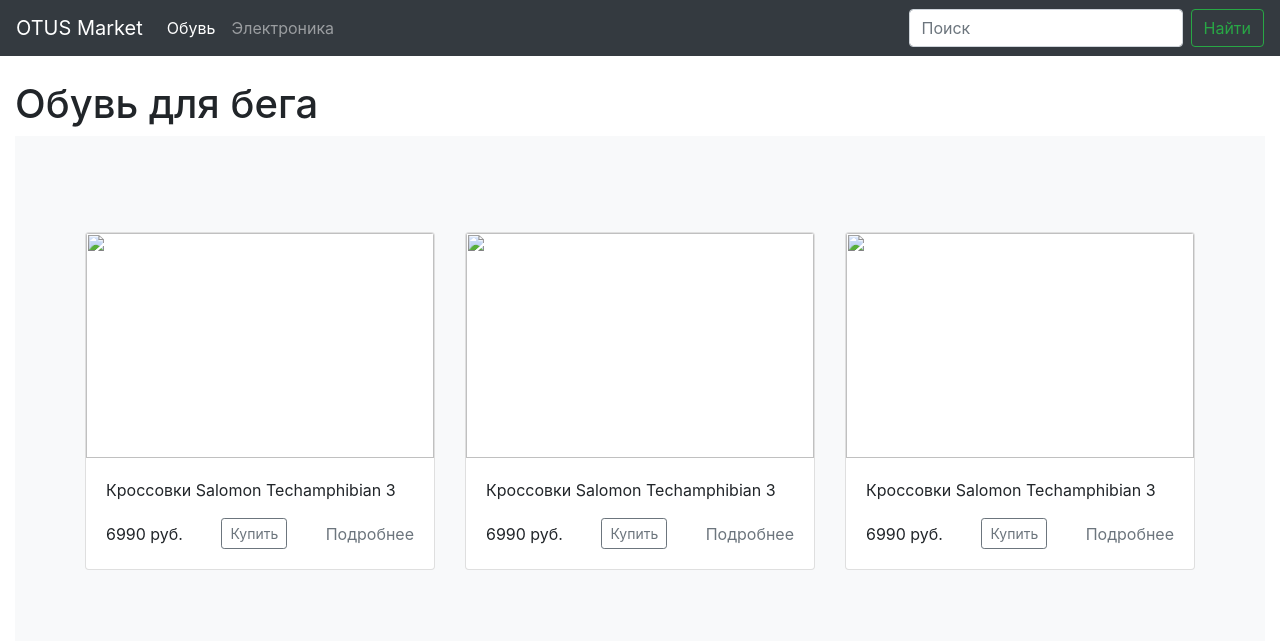
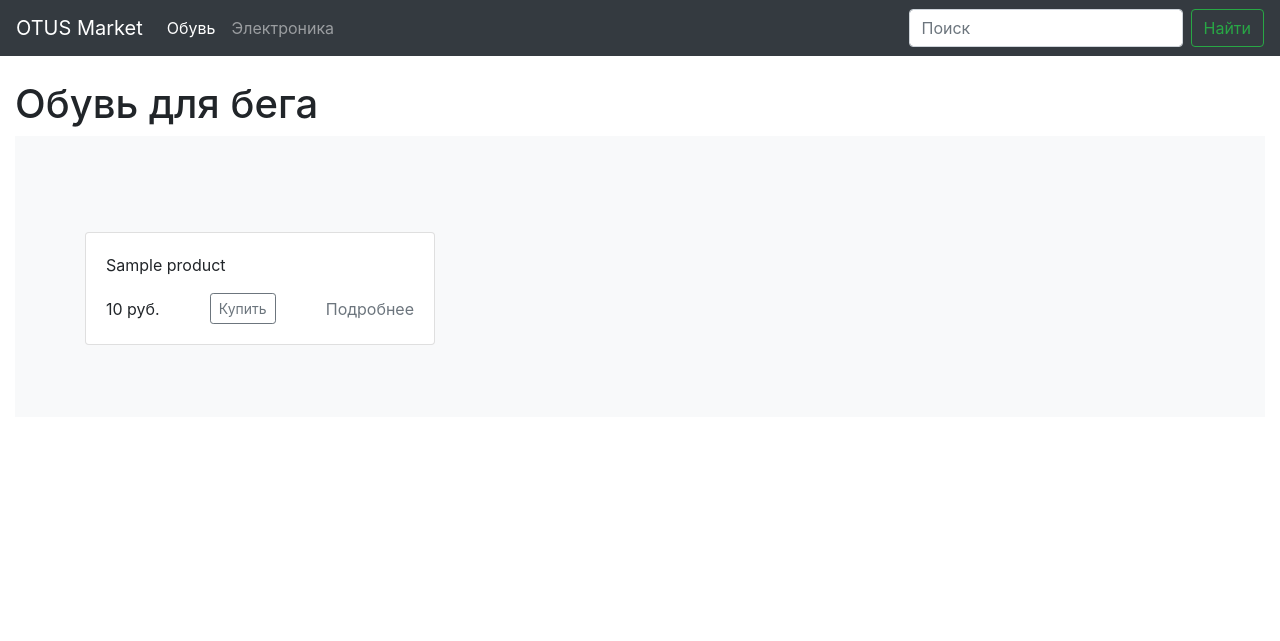
Before and after one commit to nikolnikon/otus_web_flask_market, a Flask app: template flask_market/templates/products/products_list.html in a window 1280 px wide. Shown: the top 641 px of the page. Run offline with Flask 2, Linux system fonts and the light colour scheme; the template is opened without the code that fills it: most values are stand-ins (such as "Sample title", 1, 10 or a date in 2020); parts of the project's set-up code (start-up, migrations or seed data) failed here and were passed over; some libraries are stand-ins or nearby versions.

Commit message:
Добавил в шаблон со списком продуктов данные из БД

```diff
--- a/flask_market/products/controllers.py
+++ b/flask_market/products/controllers.py
@@ -5,7 +5,9 @@ from flask_market.products.models import Product
 
 @products_app.route('/')
 def get_products_list():
-    return render_template('products/products_list.html')
+    # todo Здесь было бы неплохо добавить пагинацию, но я уже видеть не могу этот магазин
+    products = Product.query.all()
+    return render_template('products/products_list.html', products=products)
 
 
 @products_app.route('/<int:id>')
--- a/flask_market/templates/products/products_list.html
+++ b/flask_market/templates/products/products_list.html
@@ -9,45 +9,66 @@
     <div class="album py-5 bg-light">
         <div class="container mt-5">
             <div class="row">
+                {% for product in products %}
                     <div class="col-md-4">
                         <div class="card mb-4 box-shadow">
-                        <img class="card-img-top" src="http://via.placeholder.com/200x200" style="height: 225px; width: 100%; display: block;">
+                            {% for photo in product.photos %}
+                                {% if photo.is_main == True %}
+                                    <a href="{{ url_for('products_app.get_product', id=product.id) }}">
+                                        <img class="card-img-top" src="{{ url_for('static', filename=photo.path) }}" style="height: 225px; width: 100%; display: block;">
+                                    </a>
+                                {% endif %}
+                            {% endfor %}
                             <div class="card-body">
-                            <p class="card-text">Кроссовки Salomon Techamphibian 3</p>
+                                <p class="card-text">{{ product.name }}</p>
                                 <div class="d-flex justify-content-between align-items-center">
-                                <span>6990 руб.</span>
+                                    <span>{{ product.price }} руб.</span>
                                     <button type="button" class="btn btn-sm btn-outline-secondary">Купить</button>
-                                <a href="#" class="text-muted">Подробнее</a>
+                                    <a href="{{ url_for('products_app.get_product', id=product.id) }}" class="text-muted">Подробнее</a>
                                 </div>
                             </div>
                         </div>
                     </div>
-                <div class="col-md-4">
-                    <div class="card mb-4 box-shadow">
-                        <img class="card-img-top" src="http://via.placeholder.com/200x200" style="height: 225px; width: 100%; display: block;">
-                        <div class="card-body">
-                            <p class="card-text">Кроссовки Salomon Techamphibian 3</p>
-                            <div class="d-flex justify-content-between align-items-center">
-                                <span>6990 руб.</span>
-                                <button type="button" class="btn btn-sm btn-outline-secondary">Купить</button>
-                                <a href="#" class="text-muted">Подробнее</a>
-                            </div>
-                        </div>
-                    </div>
-                </div>
-                <div class="col-md-4">
-                    <div class="card mb-4 box-shadow">
-                        <img class="card-img-top" src="http://via.placeholder.com/200x200" style="height: 225px; width: 100%; display: block;">
-                        <div class="card-body">
-                            <p class="card-text">Кроссовки Salomon Techamphibian 3</p>
-                            <div class="d-flex justify-content-between align-items-center">
-                                <span>6990 руб.</span>
-                                <button type="button" class="btn btn-sm btn-outline-secondary">Купить</button>
-                                <a href="#" class="text-muted">Подробнее</a>
-                            </div>
-                        </div>
-                    </div>
-                </div>
+                {% endfor %}
+{#                <div class="col-md-4">#}
+{#                    <div class="card mb-4 box-shadow">#}
+{#                        <img class="card-img-top" src="http://via.placeholder.com/200x200" style="height: 225px; width: 100%; display: block;">#}
+{#                        <div class="card-body">#}
+{#                            <p class="card-text">Кроссовки Salomon Techamphibian 3</p>#}
+{#                            <div class="d-flex justify-content-between align-items-center">#}
+{#                                <span>6990 руб.</span>#}
+{#                                <button type="button" class="btn btn-sm btn-outline-secondary">Купить</button>#}
+{#                                <a href="#" class="text-muted">Подробнее</a>#}
+{#                            </div>#}
+{#                        </div>#}
+{#                    </div>#}
+{#                </div>#}
+{#                <div class="col-md-4">#}
+{#                    <div class="card mb-4 box-shadow">#}
+{#                        <img class="card-img-top" src="http://via.placeholder.com/200x200" style="height: 225px; width: 100%; display: block;">#}
+{#                        <div class="card-body">#}
+{#                            <p class="card-text">Кроссовки Salomon Techamphibian 3</p>#}
+{#                            <div class="d-flex justify-content-between align-items-center">#}
+{#                                <span>6990 руб.</span>#}
+{#                                <button type="button" class="btn btn-sm btn-outline-secondary">Купить</button>#}
+{#                                <a href="#" class="text-muted">Подробнее</a>#}
+{#                            </div>#}
+{#                        </div>#}
+{#                    </div>#}
+{#                </div>#}
+{#                <div class="col-md-4">#}
+{#                    <div class="card mb-4 box-shadow">#}
+{#                        <img class="card-img-top" src="http://via.placeholder.com/200x200" style="height: 225px; width: 100%; display: block;">#}
+{#                        <div class="card-body">#}
+{#                            <p class="card-text">Кроссовки Salomon Techamphibian 3</p>#}
+{#                            <div class="d-flex justify-content-between align-items-center">#}
+{#                                <span>6990 руб.</span>#}
+{#                                <button type="button" class="btn btn-sm btn-outline-secondary">Купить</button>#}
+{#                                <a href="#" class="text-muted">Подробнее</a>#}
+{#                            </div>#}
+{#                        </div>#}
+{#                    </div>#}
+{#                </div>#}
             </div>
         </div>
     </div>
```
Lines whose indentation alone changed are shown as unchanged.
